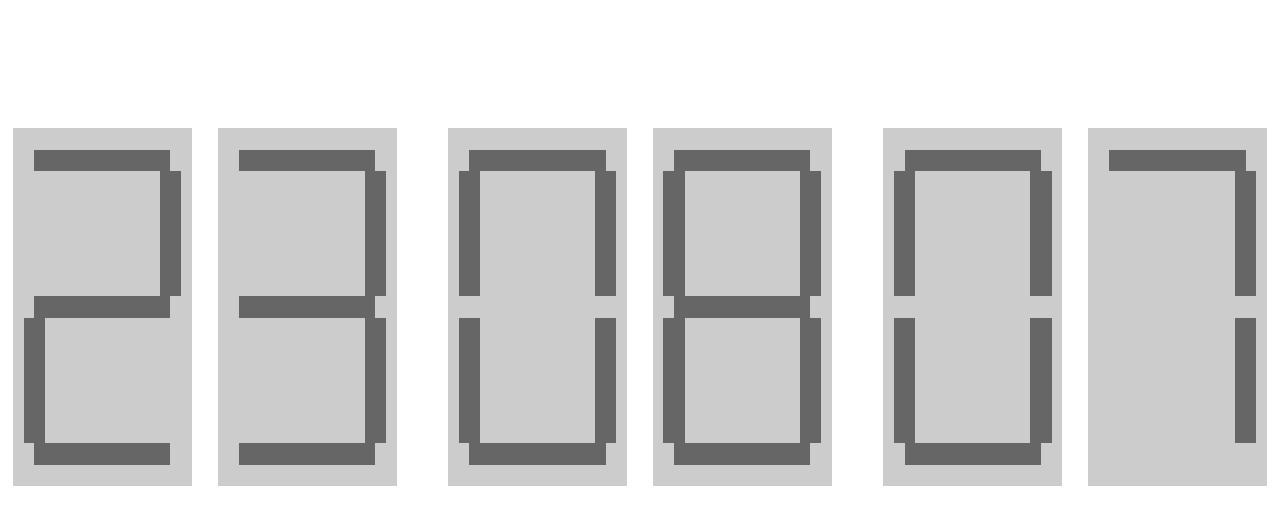
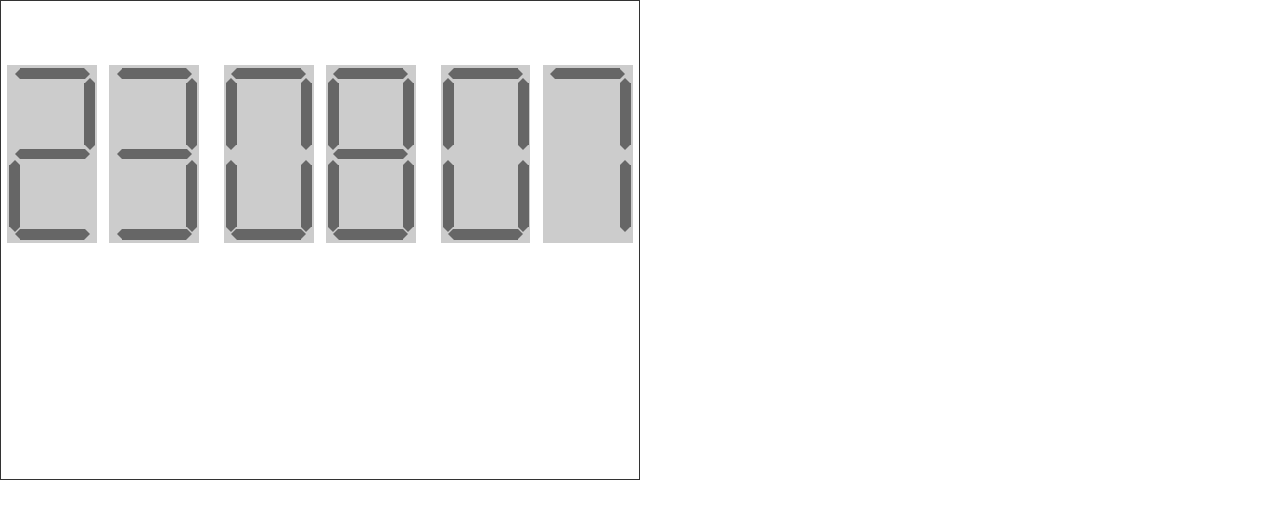
Before and after one commit to emirotin/resin-watch, a website: page web_assets/index.html in a window 1280 px wide. Drawn offline with Linux system fonts and the light colour scheme.

Commit message:
sexy angular segments

```diff
--- a/web_assets/index.html
+++ b/web_assets/index.html
@@ -30,7 +30,21 @@
 						<span class="digit__segment
 							digit__segment--{{ segmentOrientation(segments[i]) }}
 							digit__segment--{{ segments[i] }}
-							{{ segmentIsOn(digit, segments[i]) ? 'digit__segment--active' : '' }}"/>
+							{{ segmentIsOn(digit, segments[i]) ? 'digit__segment--active' : '' }}">
+
+							<span class="digit__segment__body"></span>
+
+							{{#( segmentOrientation(segments[i]) == 'vertical' )}}
+								<span class="digit__segment__triangle digit__segment__triangle--up"></span>
+								<span class="digit__segment__triangle digit__segment__triangle--down"></span>
+							{{/}}
+
+							{{#( segmentOrientation(segments[i]) == 'horizontal' )}}
+								<span class="digit__segment__triangle digit__segment__triangle--left"></span>
+								<span class="digit__segment__triangle digit__segment__triangle--right"></span>
+							{{/}}
+
+						</span>
 					{{/segments}}
 				</span>
 			</span>
--- a/web_assets/scripts/main.js
+++ b/web_assets/scripts/main.js
@@ -82,7 +82,6 @@
 
 	Ractive.components.digit = Digit;
 
-
 	var app = new Ractive({
 		el: 'watch-root',
 		template: '#tpl-watch',
--- a/web_assets/styles/main.less
+++ b/web_assets/styles/main.less
@@ -10,11 +10,11 @@ html, body, .screen, .watch {
 	height: 100%;
 }
 
-/*.screen {
-	width: 320px;
-	height: 240px;
+.screen {
+	width: 640px;
+	height: 480px;
 	border: 1px solid #333;
-}*/
+}
 
 .digit-wrap, .digit-spacer {
 	display: block;
@@ -55,56 +55,171 @@ html, body, .screen, .watch {
 	background: #ccc;
 }
 
-@digit__segment--size: 6%;
-@digit__segment--size-horizontal: @digit__segment--size * @digit--aspect-ratio;
+@digit__segment--height: 6%;
+@digit__segment--width: @digit__segment--height * @digit--aspect-ratio;
+@digit--padding: 2%;
 
 .digit__segment {
 	position: absolute;
 }
 
-.digit__segment--active {
-	background: #666;
-}
-
 .digit__segment--horizontal {
-	height: @digit__segment--size;
-	left: @digit__segment--size * 2;
-	right: @digit__segment--size * 2;
+	height: @digit__segment--height;
+	left: @digit--padding + @digit__segment--width / 2;
+	right: @digit--padding + @digit__segment--width / 2;
 }
 
 .digit__segment--vertical {
-	width: @digit__segment--size-horizontal;
-	height: 50% - @digit__segment--size * 2.5;
+	width: @digit__segment--width;
+	height: 50% - @digit--padding * 2 - @digit__segment--height;
 }
 
 .digit__segment--a {
-	top: @digit__segment--size;
+	top: @digit--padding;
 }
 
 .digit__segment--b {
-	right: @digit__segment--size;
-	top: @digit__segment--size * 2;
+	right: @digit--padding;
+	top: @digit--padding + @digit__segment--height / 1.1;
 }
 
 .digit__segment--c {
-	right: @digit__segment--size;
-	bottom: @digit__segment--size * 2;
+	right: @digit--padding;
+	bottom: @digit--padding + @digit__segment--height / 1.3;
 }
 
 .digit__segment--d {
-	bottom: @digit__segment--size;
+	bottom: @digit--padding;
 }
 
 .digit__segment--e {
-	left: @digit__segment--size;
-	bottom: @digit__segment--size * 2;
+	left: @digit--padding;
+	bottom: @digit--padding + @digit__segment--height / 1.3;
 }
 
 .digit__segment--f {
-	left: @digit__segment--size;
-	top: @digit__segment--size * 2;
+	left: @digit--padding;
+	top: @digit--padding + @digit__segment--height / 1.1;
 }
 
 .digit__segment--g {
-	top: 50% - @digit__segment--size / 2;
+	top: 50% - @digit__segment--height / 2;
 }
+
+// triangles voodoo http://jsfiddle.net/josedvq/3HG6d/
+
+@trinagle-magic-h: 7%;
+@trinagle-magic-v: 7%;
+
+.digit__segment__triangle {
+	position: absolute;
+	overflow: hidden;
+	&:after {
+		content: "";
+		display: block;
+		width: 0;
+		height: 0;
+	}
+}
+
+.digit__segment__triangle--up {
+	top: 0;
+	width: 100%;
+	height: 0;
+	padding-left: 50%;
+	padding-bottom: 50%;
+	overflow: hidden;
+
+	&:after {
+		margin-left: -500px;
+
+		border-left: 500px solid transparent;
+		border-right: 500px solid transparent;
+		border-bottom: 500px solid transparent;
+	}
+}
+
+.digit__segment__triangle--down {
+	bottom: 0;
+	width: 100%;
+	height: 0;
+	padding-left: 50%;
+	padding-top: 100%;
+	&:after {
+		margin-left: -500px;
+		margin-top: -500px;
+
+		border-left: 500px solid transparent;
+		border-right: 500px solid transparent;
+		border-top: 500px solid transparent;
+	}
+}
+
+.digit__segment__triangle--left {
+	left: 0;
+
+	width: @trinagle-magic-h;
+	height: 0;
+	padding-top: @trinagle-magic-h;
+	padding-bottom: @trinagle-magic-h;
+	&:after {
+		margin-top: -500px;
+
+		border-top: 500px solid transparent;
+		border-bottom: 500px solid transparent;
+		border-right: 500px solid transparent;
+	}
+}
+
+.digit__segment__triangle--right {
+	right: 0;
+
+	width: 0%;
+	height: 0;
+	padding-top: @trinagle-magic-h;
+	padding-bottom: @trinagle-magic-h;
+	padding-left: @trinagle-magic-h;
+	&:after {
+		margin-top: -500px;
+		margin-left: -500px;
+
+		border-top: 500px solid transparent;
+		border-bottom: 500px solid transparent;
+		border-left: 500px solid transparent;
+	}
+}
+
+.digit__segment__body {
+	position: absolute;
+}
+
+.digit__segment--vertical .digit__segment__body {
+	width: 100%;
+	top: @trinagle-magic-v;
+	bottom: @trinagle-magic-v;
+}
+
+.digit__segment--horizontal .digit__segment__body {
+	height: 100%;
+	left: @trinagle-magic-h;
+	right: @trinagle-magic-h;
+}
+
+.digit__segment--active {
+	.digit__segment__body {
+		background: #666;
+	}
+
+	.digit__segment__triangle--up:after {
+		border-bottom-color: #666;
+	}
+	.digit__segment__triangle--down:after {
+		border-top-color: #666;
+	}
+	.digit__segment__triangle--left:after {
+		border-right-color: #666;
+	}
+	.digit__segment__triangle--right:after {
+		border-left-color: #666;
+	}
+}
```
